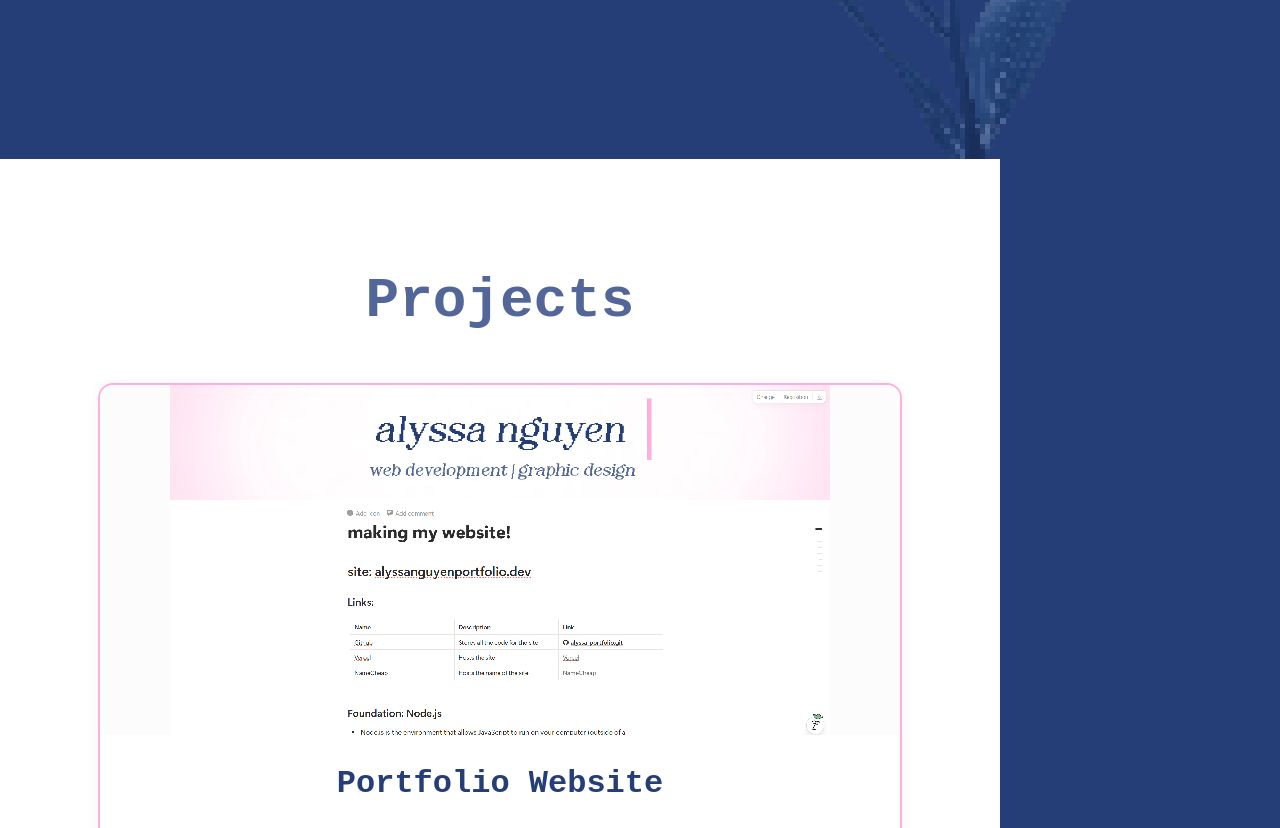
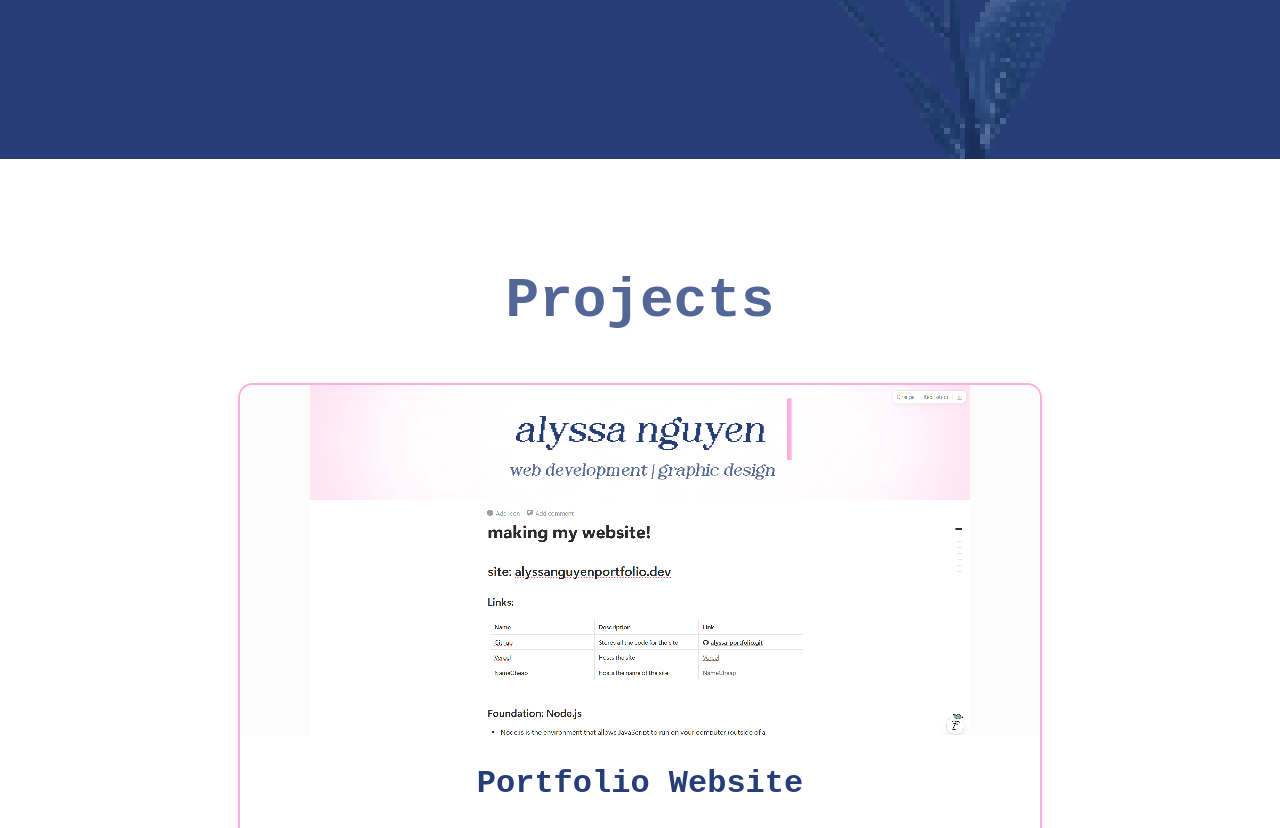
Before and after one commit to alynguyxn/alyssa-portfolio, a React (Vite) app: page / in a window 1280 px wide. Shown: the part 1505-2333 px from the top of the page. Built offline with nearby package versions, Linux system fonts and the light colour scheme; a web font is replaced by a local one.

Commit message:
formatting card on project section

```diff
--- a/src/index.css
+++ b/src/index.css
@@ -416,20 +416,23 @@ button:focus-visible {
 /*----------------------------------------------------------------------------*/
 
 /* projects */
-
+/* projects */
 #projects {
   background-color: #FFFFFF !important;
   min-height: 80vh;
-  width: 100%; /* Changed to 100% to prevent the navy/white split */
+
+  /* --- ADD THESE THREE LINES --- */
+  width: 100vw !important;      /* Force it to viewport width */
+  max-width: none !important;   /* Override the 1000px global section limit */
+  margin: 0 !important;         /* Remove the auto margin */
+
   display: flex;
   flex-direction: column;
-  align-items: center; /* This centers the H2 and the Grid */
+  align-items: center;
   justify-content: center;
   padding: 100px 0;
-  margin: 0;
   box-sizing: border-box;
   position: relative;
-  /* Removed the left: 50% and transform tricks that were breaking it */
 }
 
 #projects h2 {
```
